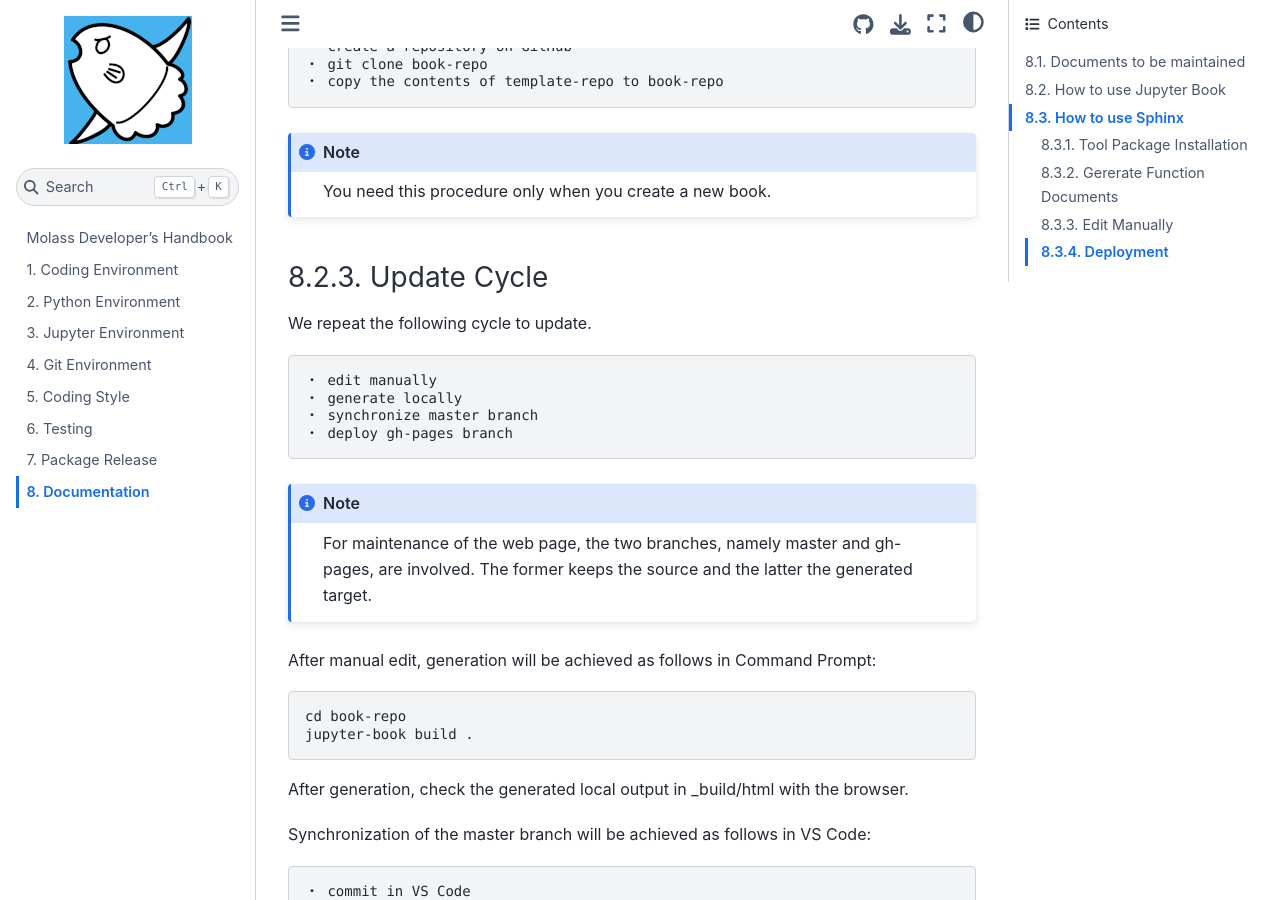
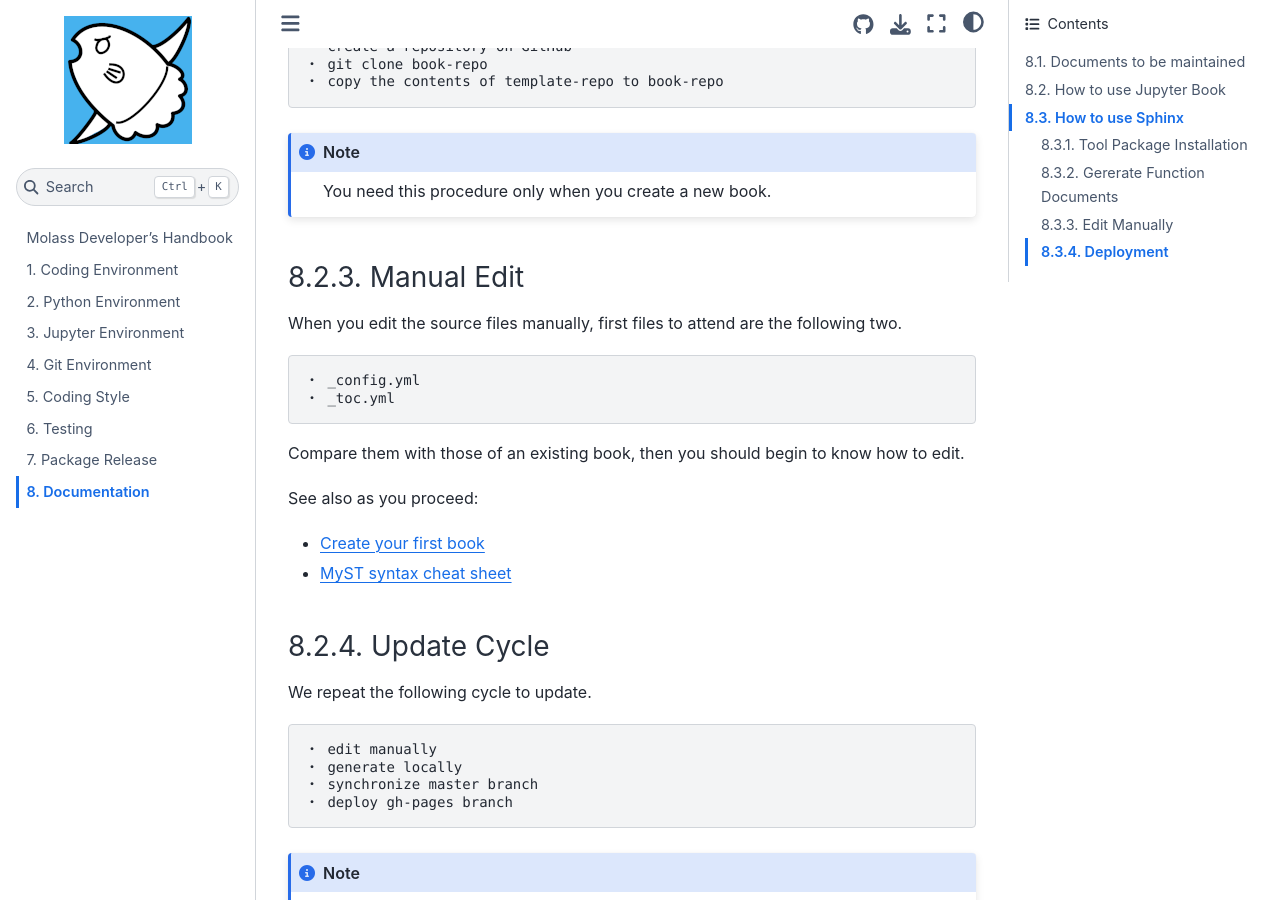
Before and after one commit to biosaxs-dev/molass-develop, a Jupyter Book: the page built from chapters/08/documentation.md, in a window 1280 px wide and 900 px high, scrolled down 1123 px. Built offline with Jupyter Book 1.0.4 settings and Sphinx 7.4.7 and the Sphinx Book theme 1.1.4, drawn with Linux system fonts in a browser that asks for light colours.

Commit message:
add manual edit section

````diff
--- a/chapters/08/documentation.md
+++ b/chapters/08/documentation.md
@@ -41,6 +41,20 @@
 ```{note}
 You need this procedure only when you create a new book.
 ```
+
+### Manual Edit
+
+When you edit the source files manually, first files to attend are the following two.
+
+    ・ _config.yml
+    ・ _toc.yml
+
+Compare them with those of an existing book, then you should begin to know how to edit.
+
+See also as you proceed:
+
+* [Create your first book](https://jupyterbook.org/en/stable/start/your-first-book)
+* [MyST syntax cheat sheet](https://jupyterbook.org/en/stable/reference/cheatsheet.html)
 
 ### Update Cycle
 
````
